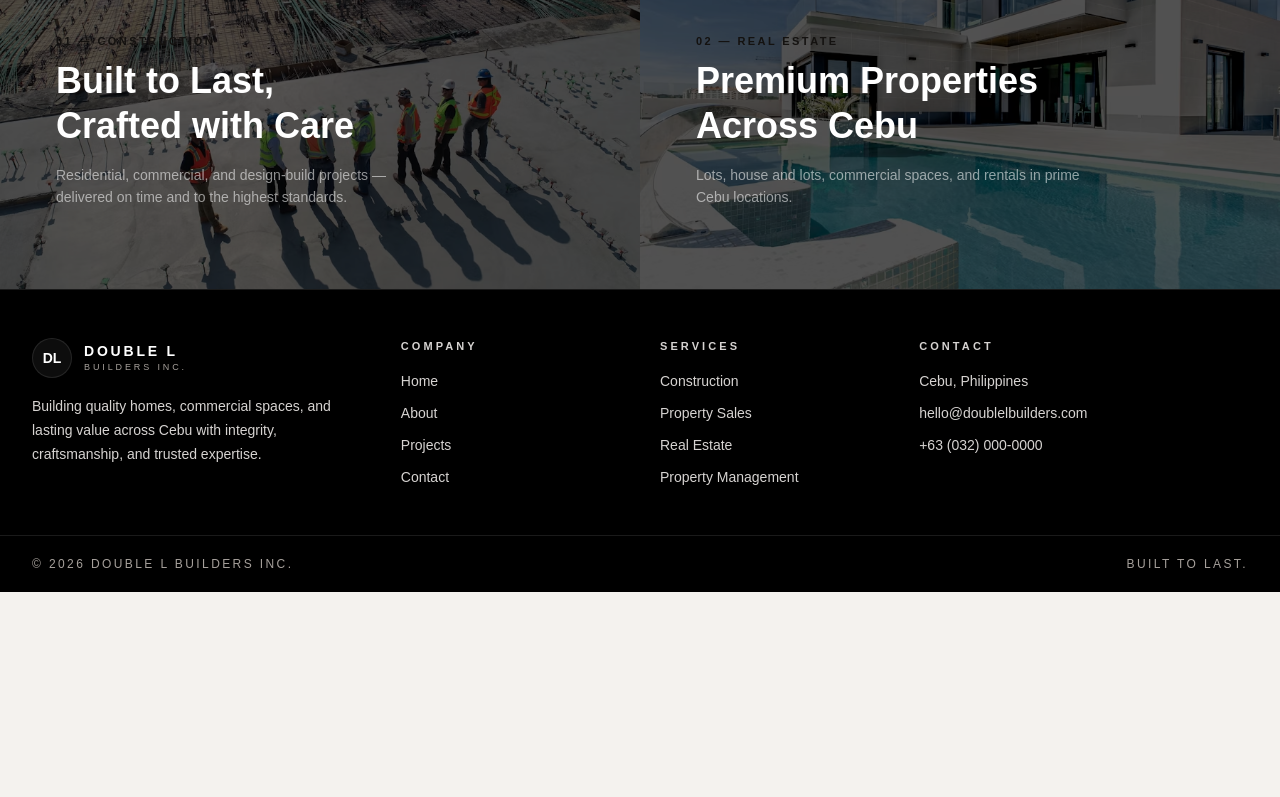
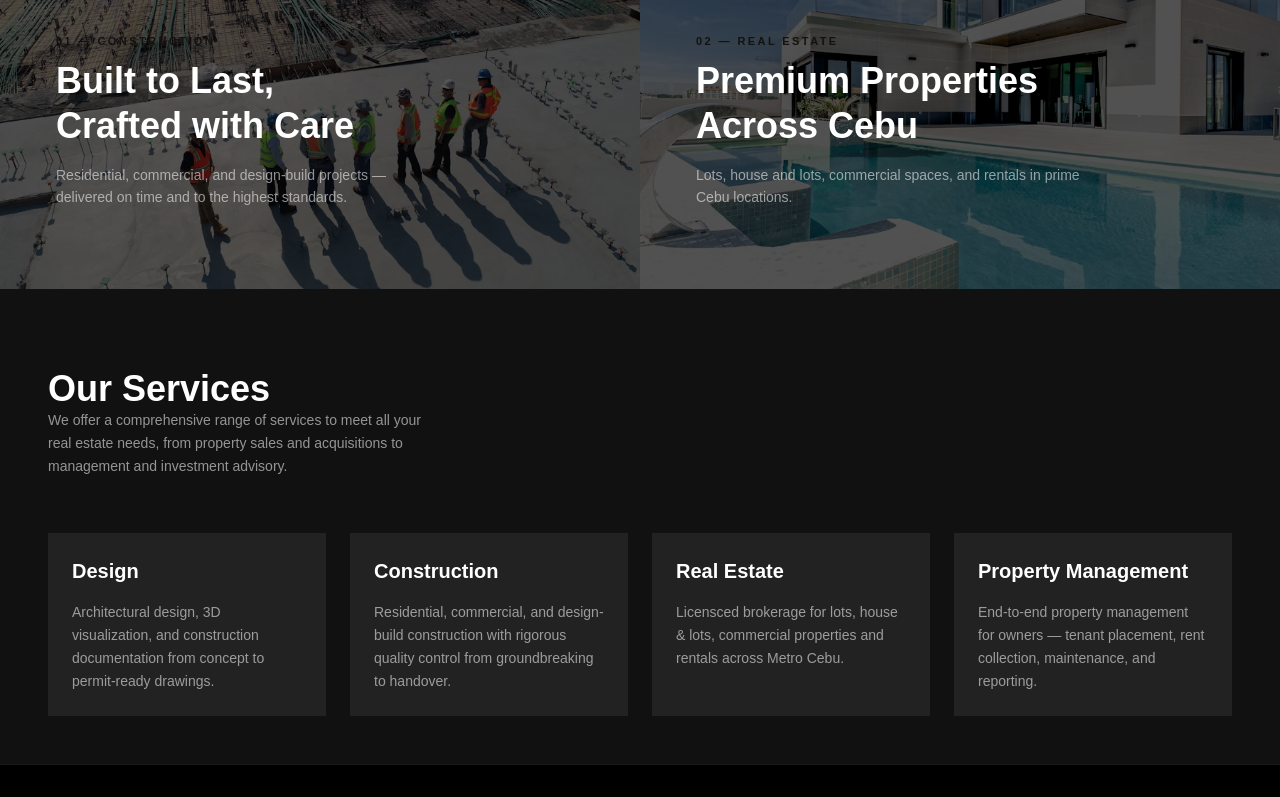
Before and after one commit to gohan12317/Double-L-Final, a Next.js app: page / in a window 1280 px wide. Shown: the part 2000-2797 px from the top of the page. Before the commit the page ends 2592 px from the top, so only its background shows below. Built offline with nearby package versions, Linux system fonts and the light colour scheme.

Commit message:
homepage

```diff
--- a/app/page.tsx
+++ b/app/page.tsx
@@ -4,11 +4,12 @@ import Link from "next/link";
 export default function Home() {
   return (
     <main>
-      <section className="relative min-h-screen grid grid-cols-1 md:grid-cols-2">
+      <section className="relative min-h-[600px] md:min-h-screen grid grid-cols-1 md:grid-cols-2">
 
-            <div className="flex flex-col items-center text-center min-h-full md:items-start md:text-left md:px-[10%] py-[15%]">          <div className="flex items-center gap-4 mb-8">
+          <div className="relative z-10 flex flex-col items-center text-center min-h-full md:items-start md:text-left md:px-[10%] py-[15%]">
+            <div className="flex items-center gap-4 mb-8">
             <div className="hidden md:block w-10 h-px bg-white" />
-            <p className="text-[11px] font-bold uppercase tracking-[0.25em] text-white/70">Double L Builders Inc. · Cebu, Philippines</p>
+            <p className="text-[10px] md:text-[11px] font-bold uppercase tracking-[0.25em] text-white/70">Double L Builders Inc. · Cebu, Philippines</p>
           </div>
           <br></br>
 
@@ -29,9 +30,7 @@ export default function Home() {
 
         </div>
 
-        <div className="relative min-h-[400px] md:min-h-screen">
-
-          <div className="relative w-[100%] h-[100%] my-auto mx-auto">
+        <div className="absolute inset-0 md:relative min-h-[400px]">
             <Image
               src="/Images/Main/hero.jpg"
               alt="Double L Builders project"
@@ -40,11 +39,11 @@ export default function Home() {
               className="object-cover"
               priority
             />
-          </div>
+            <div className="absolute inset-0 bg-black/60 md:hidden" />
         </div>
       </section>
 
-      <section className="bg-[var(--dirty-white)] backdrop-blur-md p-8 grid grid-cols-1 md:grid-cols-4 border border-gray-300 rounded-lg shadow-md gap-4">
+      <section className="bg-[var(--dirty-white)] backdrop-blur-md p-8 grid grid-cols-2 md:grid-cols-4 border border-gray-300 rounded-lg shadow-md gap-4">
         <div className="text-center">
           <h2 className="text-4xl font-bold mb-4 text-black">15+</h2>
           <p className="text-gray-700">Years of Business</p>
@@ -106,7 +105,7 @@ export default function Home() {
 
       <section className="grid grid-cols-1 md:grid-cols-2 md: ">
         <Link href="/services">
-          <div className="relative min-h-[480px] flex items-end group cursor-pointer">
+          <div className="relative min-h-[300px] md:min-h-[480px] flex items-end group cursor-pointer">
             <img src="/Images/Main/next.avif" alt="Double L Builders project"
             className="absolute inset-0 w-full h-full object-cover" />
             <div className="absolute inset-0 bg-black/65 group-hover:bg-black/55 transition-colors" />
@@ -120,7 +119,7 @@ export default function Home() {
           </div>
         </Link>
         <Link href="/projects">
-          <div className="relative min-h-[480px] flex items-end group cursor-pointer">
+          <div className="relative min-h-[300px] md:min-h-[480px] flex items-end group cursor-pointer">
             <img src="/Images/Main/photo-1600596542815-ffad4c1539a9.avif" alt="Double L Builders project"
             className="absolute inset-0 w-full h-full object-cover" />
             <div className="absolute inset-0 bg-black/65 group-hover:bg-black/55 transition-colors" />
@@ -135,6 +134,34 @@ export default function Home() {
           </div>
         </Link>
       </section>
+
+
+      <section className="bg-[#111111] p-8 md:p-12 ">
+      <div className="py-8">
+          <h1 className="text-4xl font-bold text-white">Our Services</h1>
+          <p className="text-white/55 text-sm leading-relaxed mb-6 max-w-sm">We offer a comprehensive range of services to meet all your real estate needs, from property sales and acquisitions to management and investment advisory. </p>
+      </div>
+        <div className="grid grid-cols-2 md:grid-cols-4 gap-6">
+          <div className="bg-[#222222] p-4 md:p-6">
+            <h3 className="text-xl font-bold text-white mb-4">Design</h3>
+            <p className="text-white/55 text-sm leading-relaxed">Architectural design, 3D visualization, and construction documentation from concept to permit-ready drawings.</p>
+          </div>
+          <div className="bg-[#222222] p-4 md:p-6">
+            <h3 className="text-xl font-bold text-white mb-4">Construction</h3>
+            <p className="text-white/55 text-sm leading-relaxed">Residential, commercial, and design-build construction with rigorous quality control from groundbreaking to handover.</p>
+          </div>
+            <div className="bg-[#222222] p-4 md:p-6">
+              <h3 className="text-xl font-bold text-white mb-4">Real Estate</h3>
+              <p className="text-white/55 text-sm leading-relaxed">Licensced brokerage for lots, house & lots, commercial properties and rentals across Metro Cebu.</p>
+          </div>
+            <div className="bg-[#222222] p-4 md:p-6">
+              <h3 className="text-xl font-bold text-white mb-4">Property Management</h3>
+              <p className="text-white/55 text-sm leading-relaxed">End-to-end property management for owners — tenant placement, rent collection, maintenance, and reporting.</p>
+          </div>
+        </div>
+
+
+      </section>
     </main>
   );
 }
```
